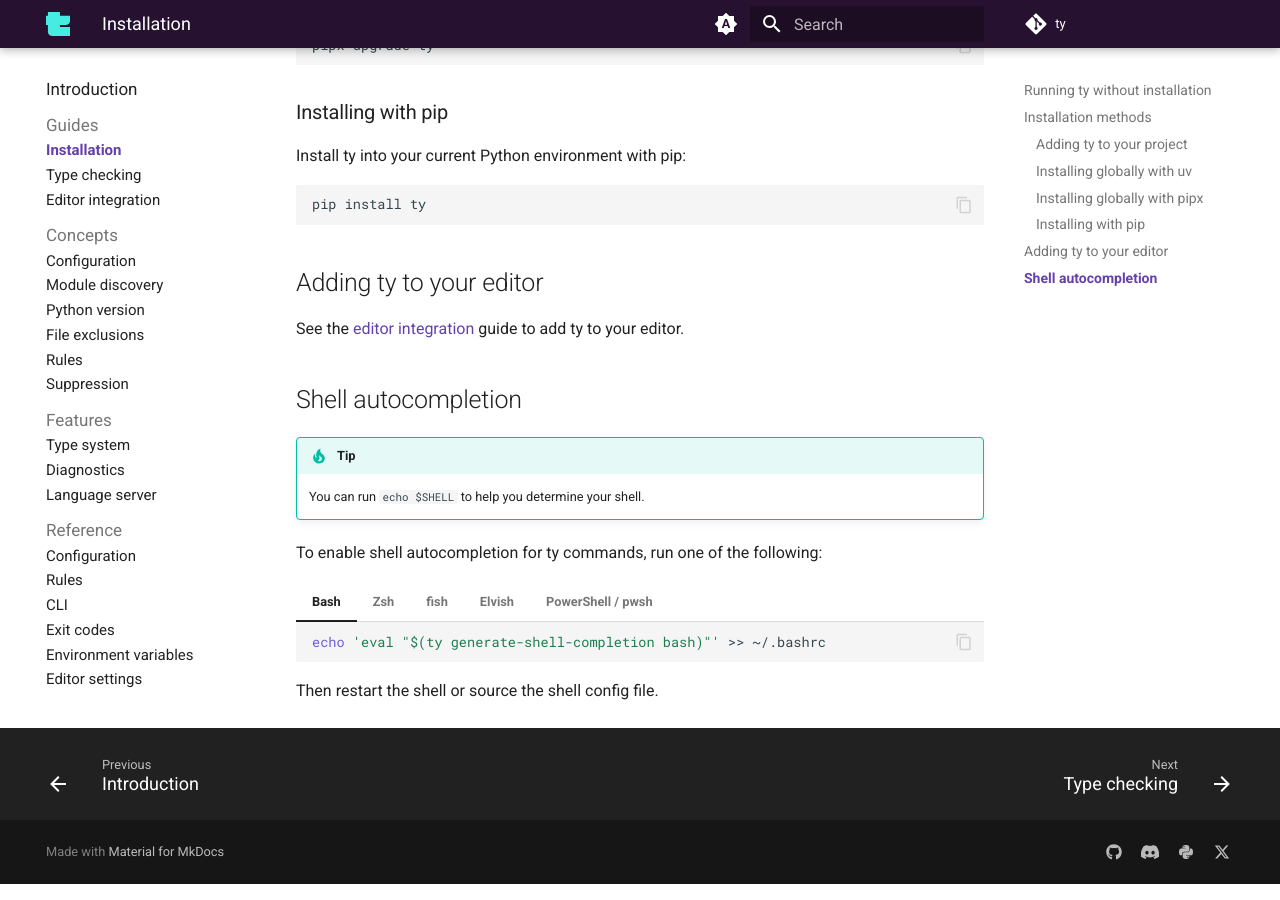
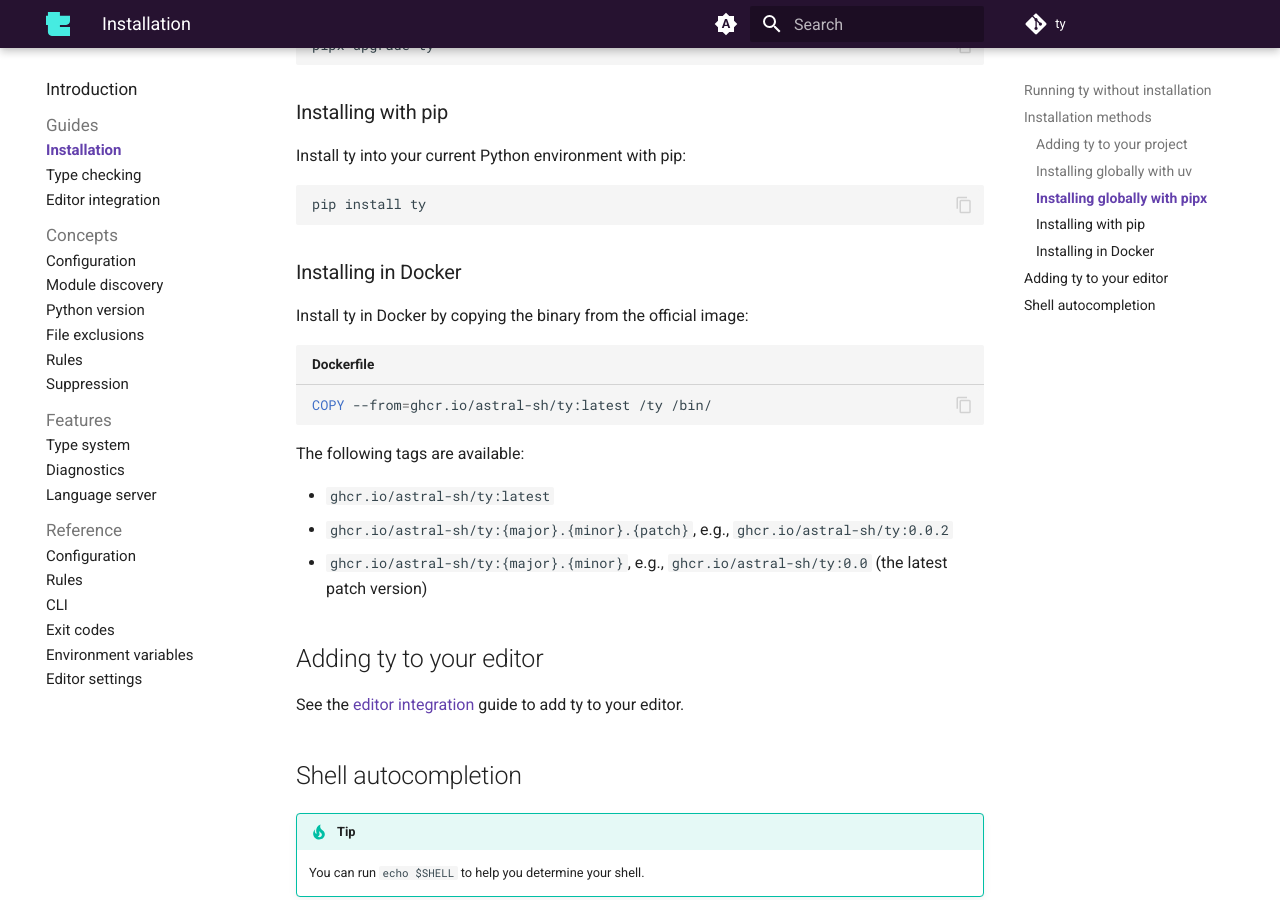
Before and after one commit to astral-sh/ty, an MkDocs documentation site: the page built from docs/installation.md, in a window 1280 px wide and 900 px high, scrolled down 1323 px. Built offline with MkDocs 1.6.1 and Material for MkDocs 9.7.7, drawn with Linux system fonts in a browser that asks for light colours; comment, search, counter and statistics services are not loaded.

Commit message:
Add Docker install instructions (#1953)
I didn't realize we had Docker images

````diff
--- a/docs/installation.md
+++ b/docs/installation.md
@@ -72,6 +72,21 @@
 pip install ty
 ```
 
+### Installing in Docker
+
+Install ty in Docker by copying the binary from the official image:
+
+```dockerfile title="Dockerfile"
+COPY --from=ghcr.io/astral-sh/ty:latest /ty /bin/
+```
+
+The following tags are available:
+
+- `ghcr.io/astral-sh/ty:latest`
+- `ghcr.io/astral-sh/ty:{major}.{minor}.{patch}`, e.g., `ghcr.io/astral-sh/ty:0.0.2`
+- `ghcr.io/astral-sh/ty:{major}.{minor}`, e.g., `ghcr.io/astral-sh/ty:0.0` (the latest patch
+    version)
+
 ## Adding ty to your editor
 
 See the [editor integration](./editors.md) guide to add ty to your editor.
````
